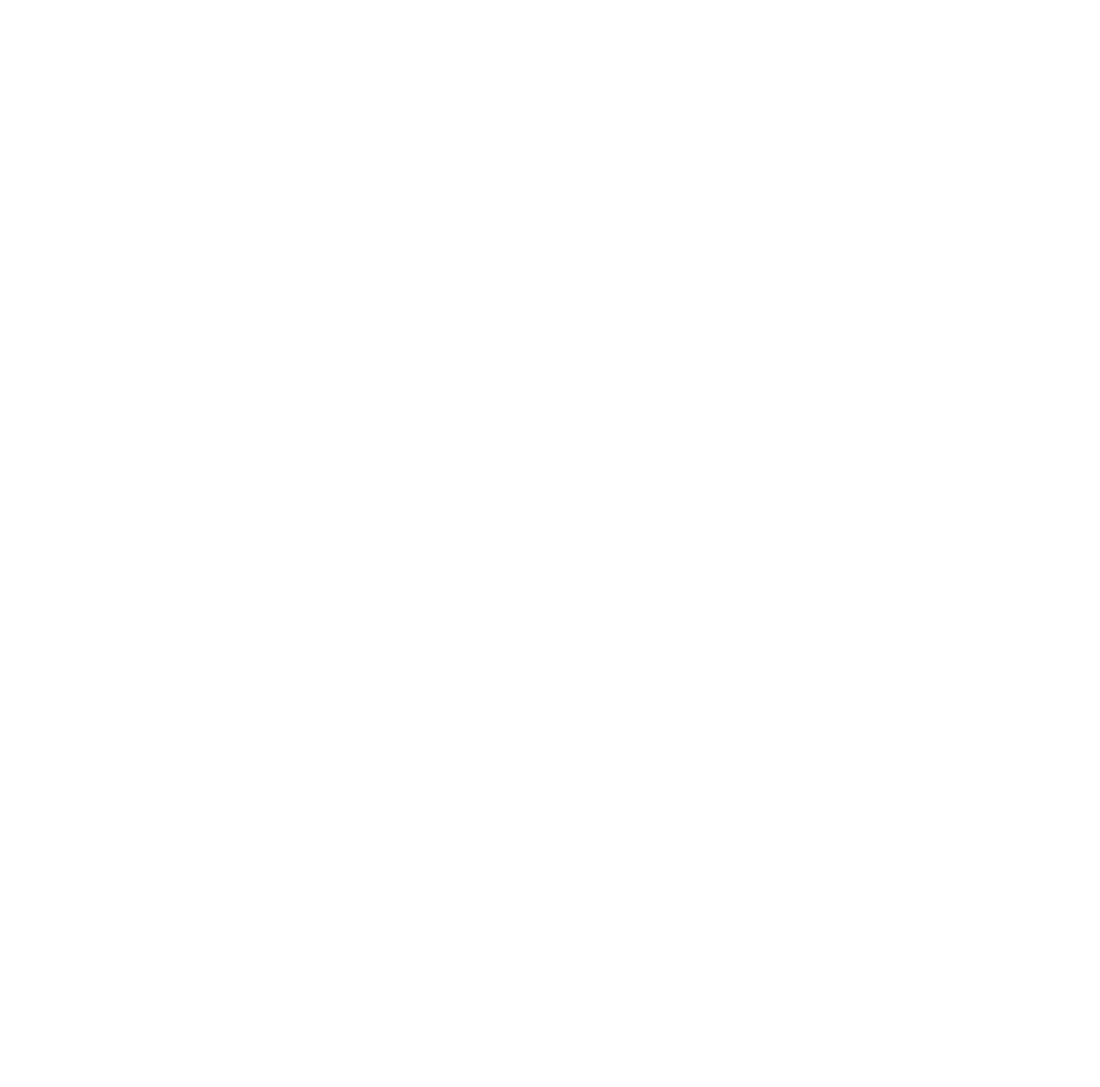
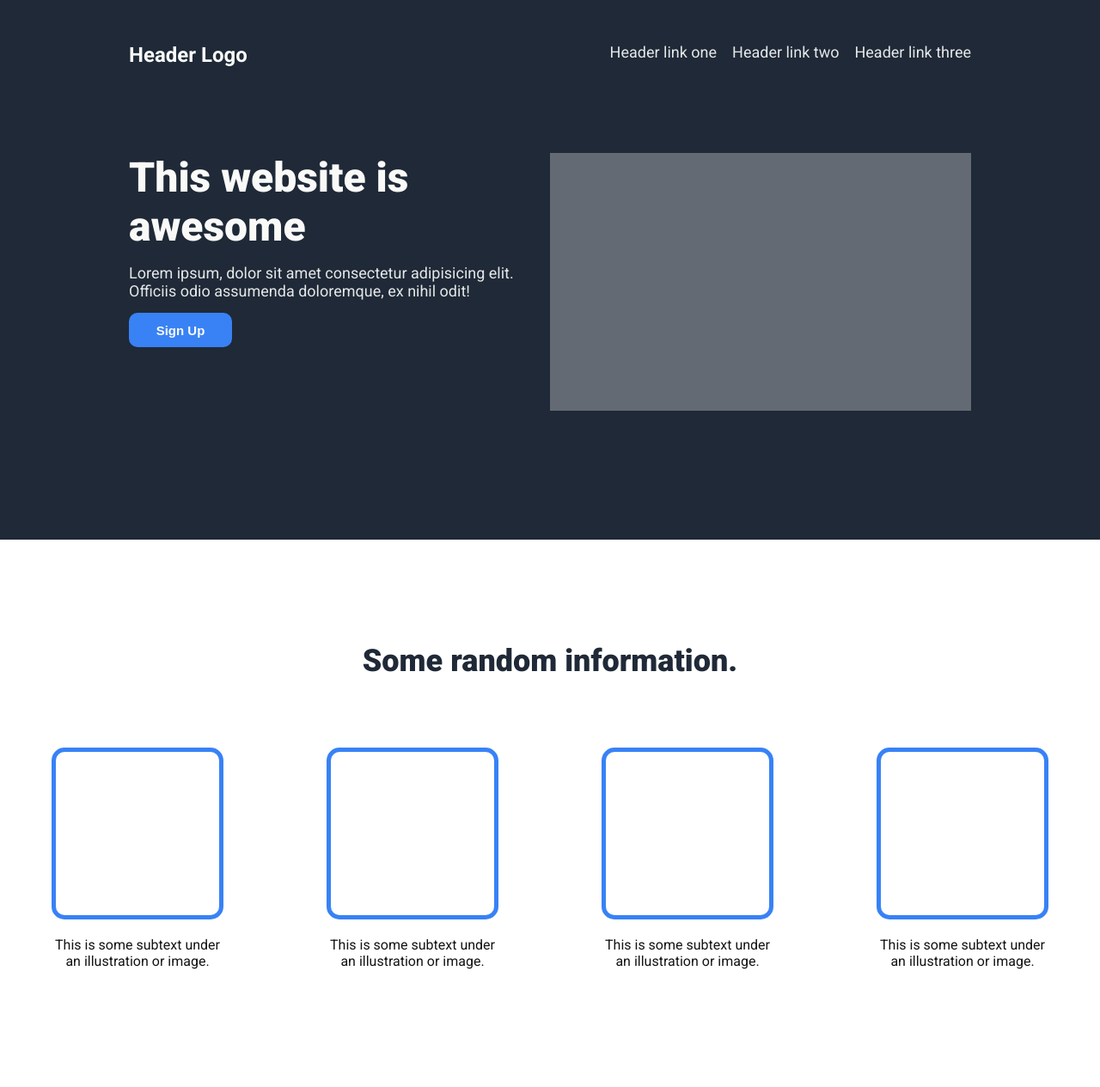
Before and after one commit to subeto/landing-page-odin, a plain HTML site: page index.html in a window 1280 px wide. Shown: the top 1265 px of the page at 86% size. Before the commit the page ends 800 px from the top, so only its background shows below. Drawn offline with Linux system fonts and the light colour scheme.

Commit message:
Create Landing page layout with css

```diff
--- a/index.html
+++ b/index.html
@@ -5,8 +5,71 @@
   <meta name="viewport" content="width=device-width, initial-scale=1.0">
   <title>Landing Page</title>
   <link rel="stylesheet" href="style.css">
+  <link rel="preconnect" href="https://fonts.googleapis.com">
+  <link rel="preconnect" href="https://fonts.gstatic.com" crossorigin>
+  <link href="https://fonts.googleapis.com/css2?family=Roboto:ital,wght@0,100..900;1,100..900&display=swap" rel="stylesheet">
 </head>
 <body>
-
+  <header>
+    <div class="header-container">
+      <nav class="navbar">
+        <h2 class="header-logo"><a href="#home">Header Logo</a></h2>
+        <ul>
+          <li><a href="#Link1">Header link one</a></li>
+          <li><a href="#Link2">Header link two</a></li>
+          <li><a href="#Link3">Header link three</a></li>
+        </ul>
+      </nav>
+      <div class="title">
+        <div class="title-text">
+          <h1>This website is awesome</h1>
+          <p>Lorem ipsum, dolor sit amet consectetur adipisicing elit. Officiis odio assumenda doloremque, ex nihil odit!</p>
+          <button class="sign-up-btn">Sign Up</button>
+        </div>
+        <div class="title-img"></div>
+      </div>
+    </div>
+  </header>
+  <div class="main">
+    <section class="info-sec">
+      <h3 class="info-title">Some random information.</h3>
+      <div class="info-divs">
+        <div class="info-container">
+          <div class="img-container"></div>
+          <p class="img-subtxt">This is some subtext under an illustration or image.</p>
+        </div>
+        <div class="info-container">
+          <div class="img-container"></div>
+          <p class="img-subtxt">This is some subtext under an illustration or image.</p>
+        </div>
+        <div class="info-container">
+          <div class="img-container"></div>
+          <p class="img-subtxt">This is some subtext under an illustration or image.</p>
+        </div>
+        <div class="info-container">
+          <div class="img-container"></div>
+          <p class="img-subtxt">This is some subtext under an illustration or image.</p>
+        </div>
+      </div>
+    </section>
+    <section class="qoute-sec">
+      <div class="quote">
+        <blockquote>
+          This is an inspiring quote, or a testimonial from a customer. Maybe it's just filling up space, or maybe people will actually read it. Who knows? All I know that it looks nice.
+        </blockquote>
+        <p>-Thor, God of Thunder</p>
+      </div>
+    </section>
+    <section class="call-sec">
+      <div class="call-card">
+        <div class="call-txt">
+        <p class="call-hero">Call to action! It's Time!</p>
+        <p class="call-secondary">Sign up for our product by clicking that button right over there!</p>
+        </div>
+        <button class="call-sign-up-btn">Sign Up</button>
+      </div>
+    </section>
+  </div>
+<footer><p>Copyright &copy The Odin Project 2025</p></footer>
 </body>
 </html>
--- a/style.css
+++ b/style.css
@@ -0,0 +1,180 @@
+* {
+  margin: 0;
+  padding: 0;
+  box-sizing: border-box;
+}
+body {
+  font-family: "Roboto", sans-serif;
+}
+/* .header-container {
+  background-color: #1F2937;
+  margin: 50px;
+} */
+header {
+  padding: 50px 150px;
+}
+.navbar {
+  display: flex;
+  justify-content: space-between;
+}
+.navbar > ul {
+  display: flex;
+}
+.navbar > ul > li {
+  list-style: none;
+  margin: 0 0 0 18px;
+}
+.navbar > ul > li > a {
+  text-decoration: none;
+  font-size:18px;
+  color: #E5E7E8;
+}
+.navbar > ul > li > a:hover {
+  color: #ffffff;
+  transition: all ease 100ms;
+}
+.title {
+  display: flex;
+  justify-content: space-between;
+  margin: 100px 0;
+
+}
+.header-logo > a {
+  text-decoration: none;
+  font-size: 24px;
+  color: #F9FAF8;
+}
+.title-text {
+  width: 600px;
+}
+.title-text > h1 {
+  font-size: 48px;
+  color: #F9FAF8;
+  font-weight: 900;
+}
+.title-text > p {
+  margin-top: 15px;
+  font-size:18px;
+  color: #E5E7E8;
+}
+.sign-up-btn {
+  width: 120px;
+  height: 40px;
+  margin-top: 15px;
+  background-color: #3882F6;
+  border-style: none;
+  border-radius: 10px;
+  color: #F9FAF8;
+  font-size: 15px;
+  font-weight: 900;
+}
+.sign-up-btn:hover {
+  background-color: #1e64d4;
+  color: white;
+  transition: all 300ms ease 100ms;
+  cursor: pointer;
+}
+.title-img {
+  width: 600px;
+  height: 300px;
+  background-color: white;
+  opacity: 0.3;
+}
+.info-title {
+  font-size: 36px;
+  color: #1F2937;
+  font-weight: 900;
+  text-align: center;
+  margin: 80px 0;
+}
+.info-divs {
+  display: flex;
+  justify-content: center;
+}
+.info-container {
+  width: 200px;
+  margin: 0 60px;
+
+}
+.img-container {
+  border: 5px solid #3882F6;
+  width: 200px;
+  height: 200px;
+  border-radius: 15px;
+}
+.img-subtxt {
+  text-align: center;
+  margin: 20px 0;
+  color: rgb(20, 20, 20);
+}
+.quote {
+  width: 600px;
+  margin: 200px auto;
+}
+blockquote {
+  font-size: 36px;
+  font-weight: 300;
+  font-style: italic;
+}
+.quote > p{
+  text-align: end;
+  font-size: larger;
+  font-weight: 600;
+  margin-top: 10px;
+}
+.call-card {
+  display: flex;
+  justify-content: space-around;
+  background-color: #3882F6;
+  width: 1100px;
+  height: 150px;
+  margin: 0 auto;
+  border-radius: 12px;
+}
+.call-txt {
+  margin-top: 50px;
+}
+.call-hero {
+  font-size: 22px;
+  color: #F9FAF8;
+  font-weight: bolder;
+}
+.call-secondary {
+  font-size: 18px;
+  color: #E5E7E8;
+}
+.call-sign-up-btn {
+  width: 130px;
+  height: 40px;
+  background-color: #3882F6;
+  color: #F9FAF8;
+  font-weight: bolder;
+  border: 2px solid #F9FAF8;
+  border-radius: 10px;
+  margin-top: 51px;
+}
+.call-sign-up-btn:hover {
+  background-color: #F9FAF8;
+  color: #3882F6;
+  transition: all ease 300ms;
+}
+header, footer {
+  background-color: #1F2937;
+}
+.info-sec {
+  margin: 120px;
+}
+.qoute-sec {
+  background-color: #E5E7EB;
+  display: flex;
+  justify-content: center;
+  flex-direction: column;
+}
+.call-sec {
+  margin: 80px;
+}
+footer > p {
+  padding: 50px;
+  color: #F9FAF8;
+  text-align: center;
+}
```
